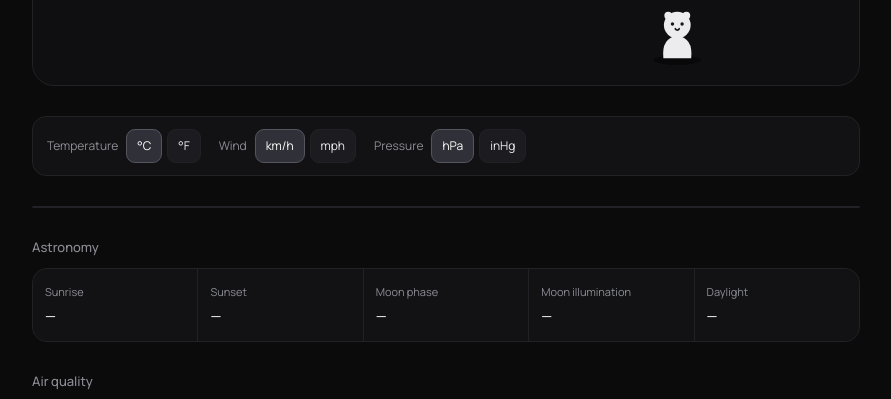
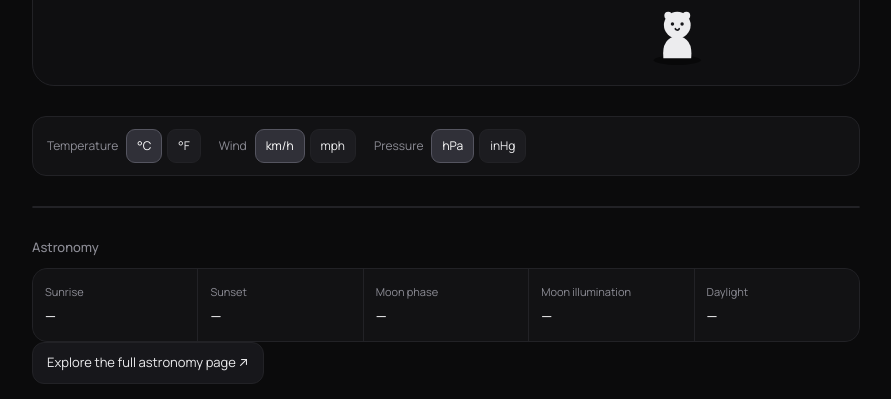
Before and after one commit to simplykayo/weather-forecast-api, a plain HTML site: page index.html in a window 1280 px wide. Shown: the part 382-781 px from the top of the page, without its empty margins (194-1085 px from the left). Drawn offline with Linux system fonts and the light colour scheme.

Commit message:
Add full astronomy page shortcut

```diff
--- a/index.html
+++ b/index.html
@@ -54,6 +54,7 @@
       <div class="astro-card"><small>Moon illumination</small><b>—</b></div>
       <div class="astro-card"><small>Daylight</small><b>—</b></div>
     </div>
+    <a class="astro-link" href="astronomy.html">Explore the full astronomy page ↗</a>
   </section>
 
   <section aria-labelledby="h-air">
```
